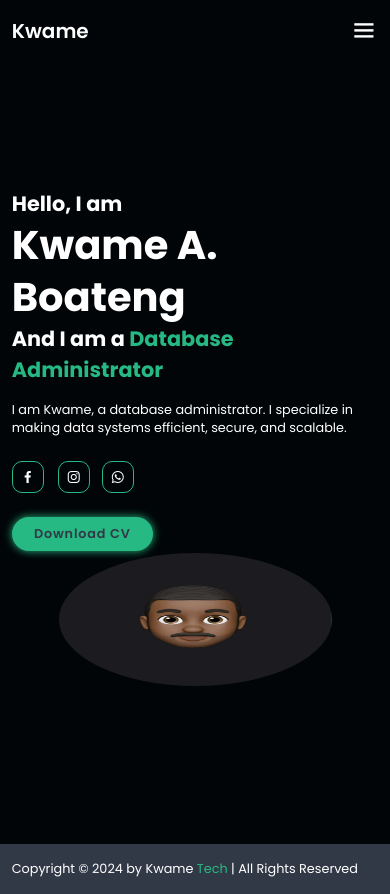
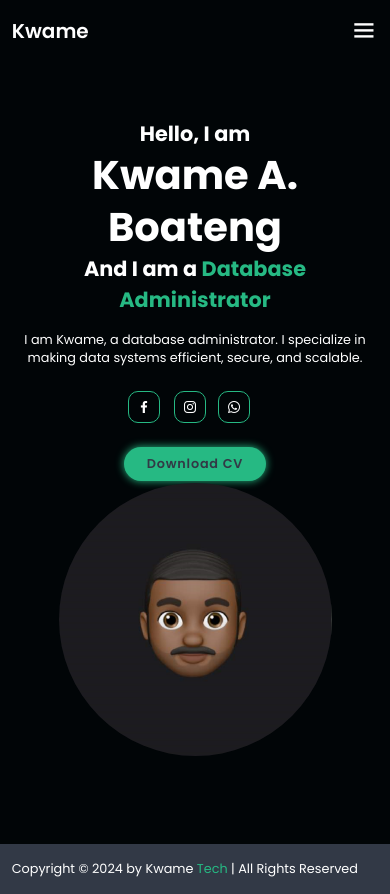
Before and after one commit to K12Boateng/Portfolio, a plain HTML site: page index.html in a window 390 px wide. Drawn offline with nearby package versions, Linux system fonts and the light colour scheme; a script that the page names is missing.

Commit message:
Update style.css

```diff
--- a/style.css
+++ b/style.css
@@ -216,3 +216,26 @@ span {
     transform: translateY(0);
   }
 }
+
+/* Styles for smaller screens */
+@media screen and (max-width: 768px) {
+  /* Reduce the size of the image */
+  .home-img img {
+    max-width: 100%;
+    height: auto;
+  }
+
+  /* Position the image to the right */
+  .home-img {
+    width: 100%;
+    text-align: center; /* Align center to prevent image from sticking to the left */
+  }
+}
+
+/* Additional styles for better alignment */
+@media screen and (max-width: 500px) {
+  /* Adjustments for even smaller screens */
+  .home-content {
+    text-align: center; /* Center align content */
+  }
+}
```
